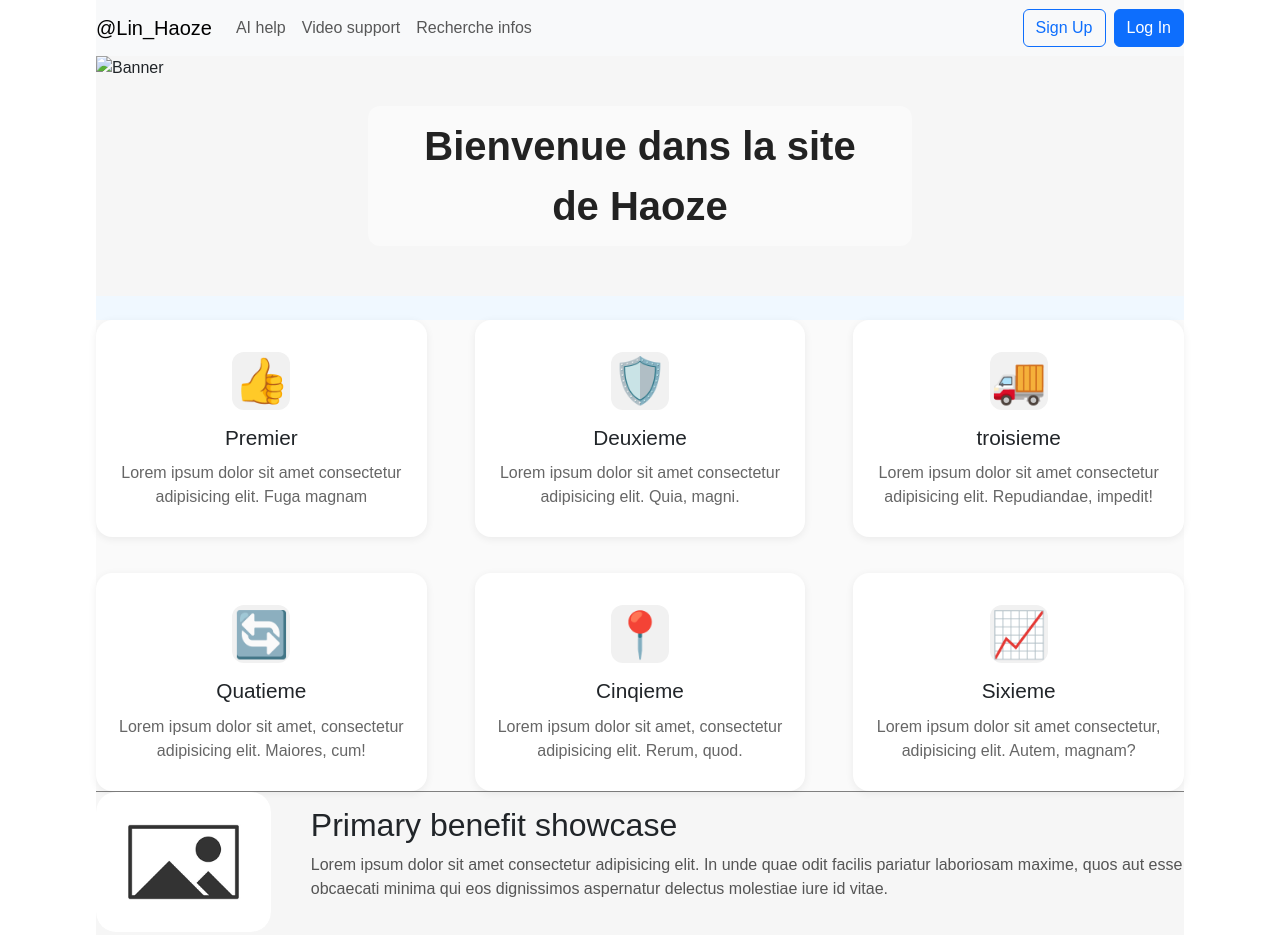
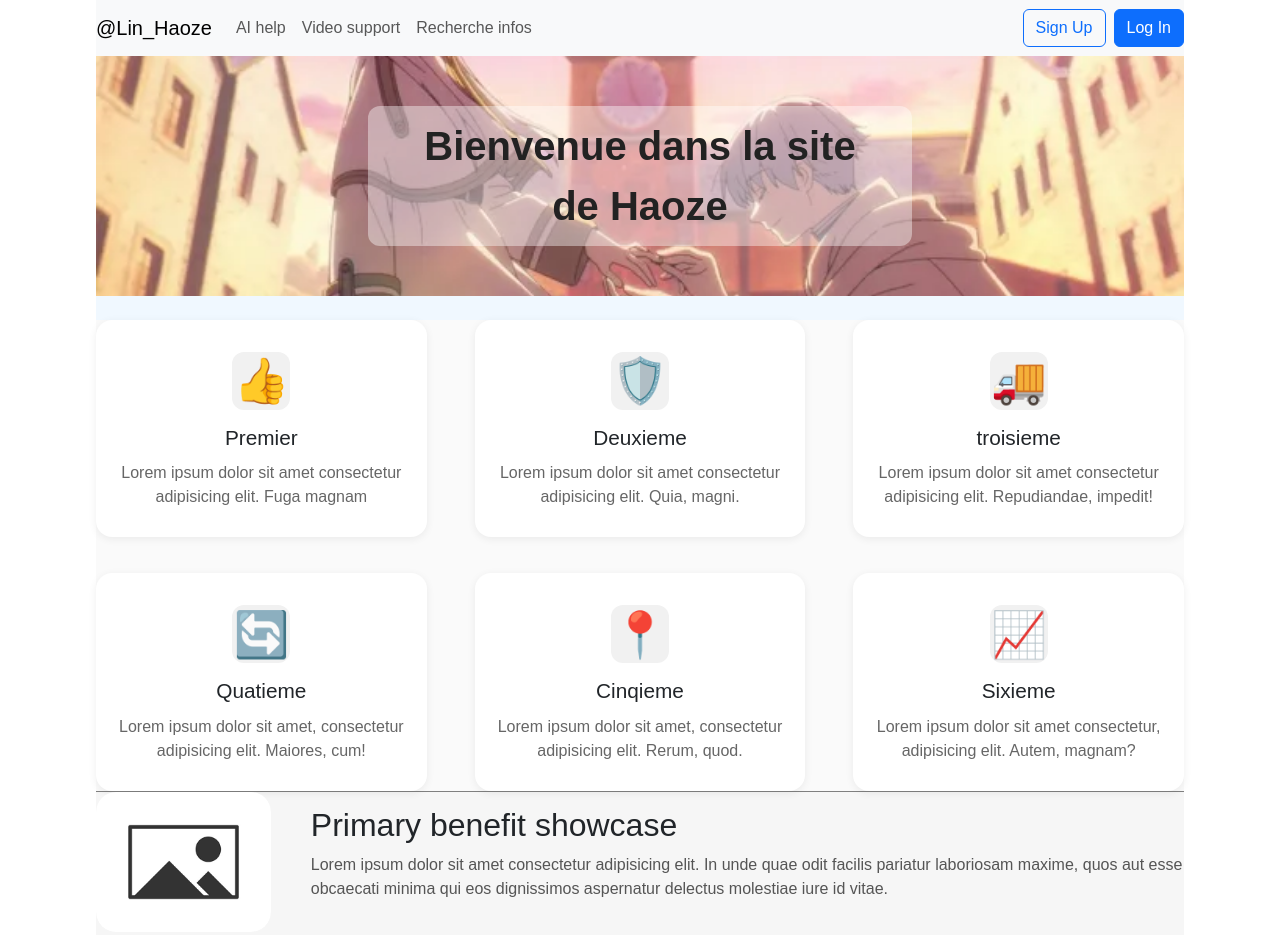
Before and after one commit to lin200038/web_examen_pratique_Lin_Haoze, a plain HTML site: page index.html in a window 1280 px wide. Shown: the top 935 px of the page. Drawn offline with nearby package versions, Linux system fonts and the light colour scheme; the site is published under a folder, as on GitHub Pages, so addresses that start at the root find nothing.

Commit message:
version_0.4

```diff
--- a/index.html
+++ b/index.html
@@ -29,7 +29,7 @@
     </nav>
 
     <header class="hero-header">
-        <img src="/img/Frieren-ep13-scaled-e1711496775279.jpg" alt="Banner" class="hero-image">
+        <img src="./img/Frieren-ep13-scaled-e1711496775279.jpg" alt="Banner" class="hero-image">
         <div class="hero-text">Bienvenue dans la site de Haoze</div>
     </header>
 
```
